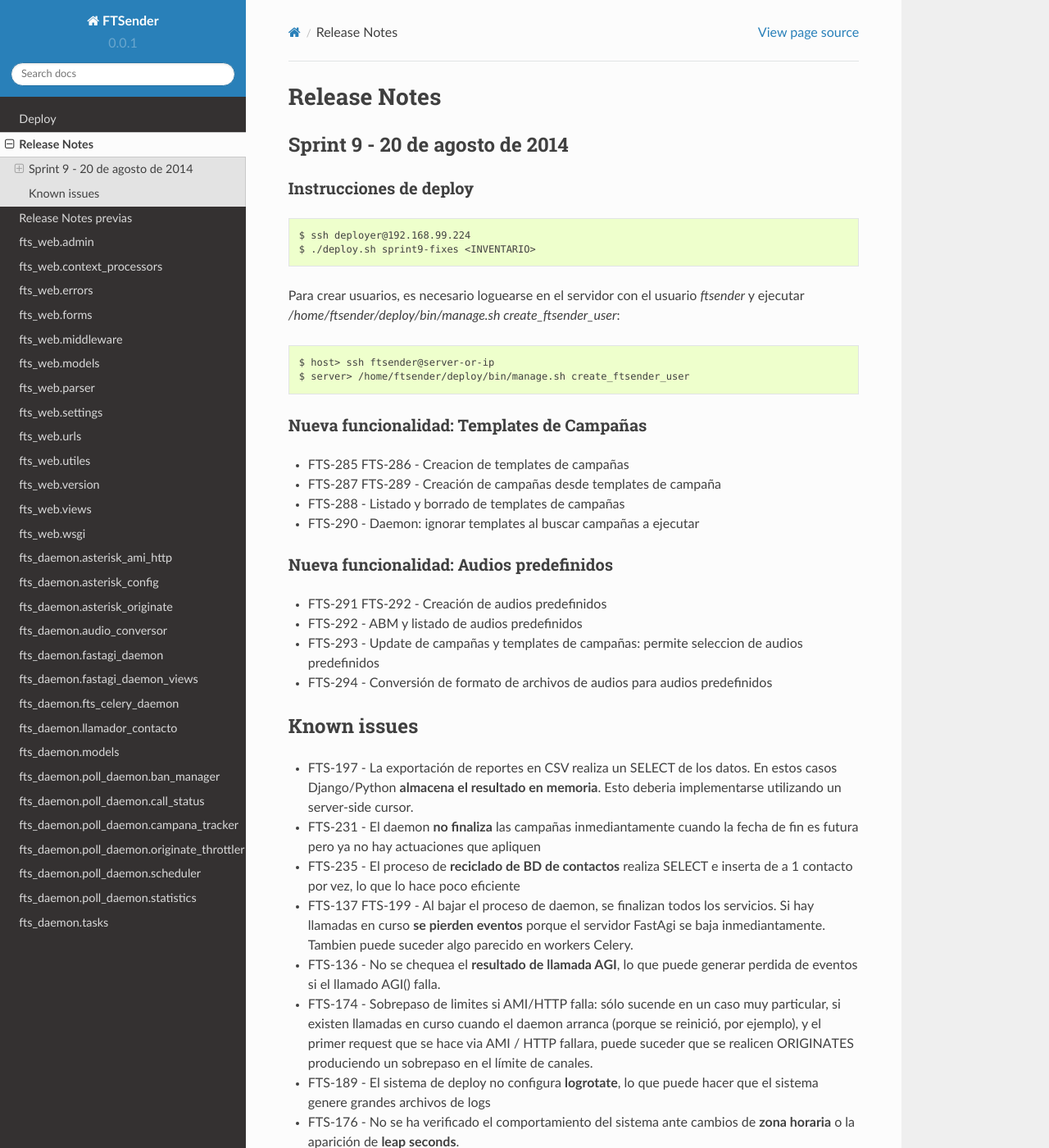
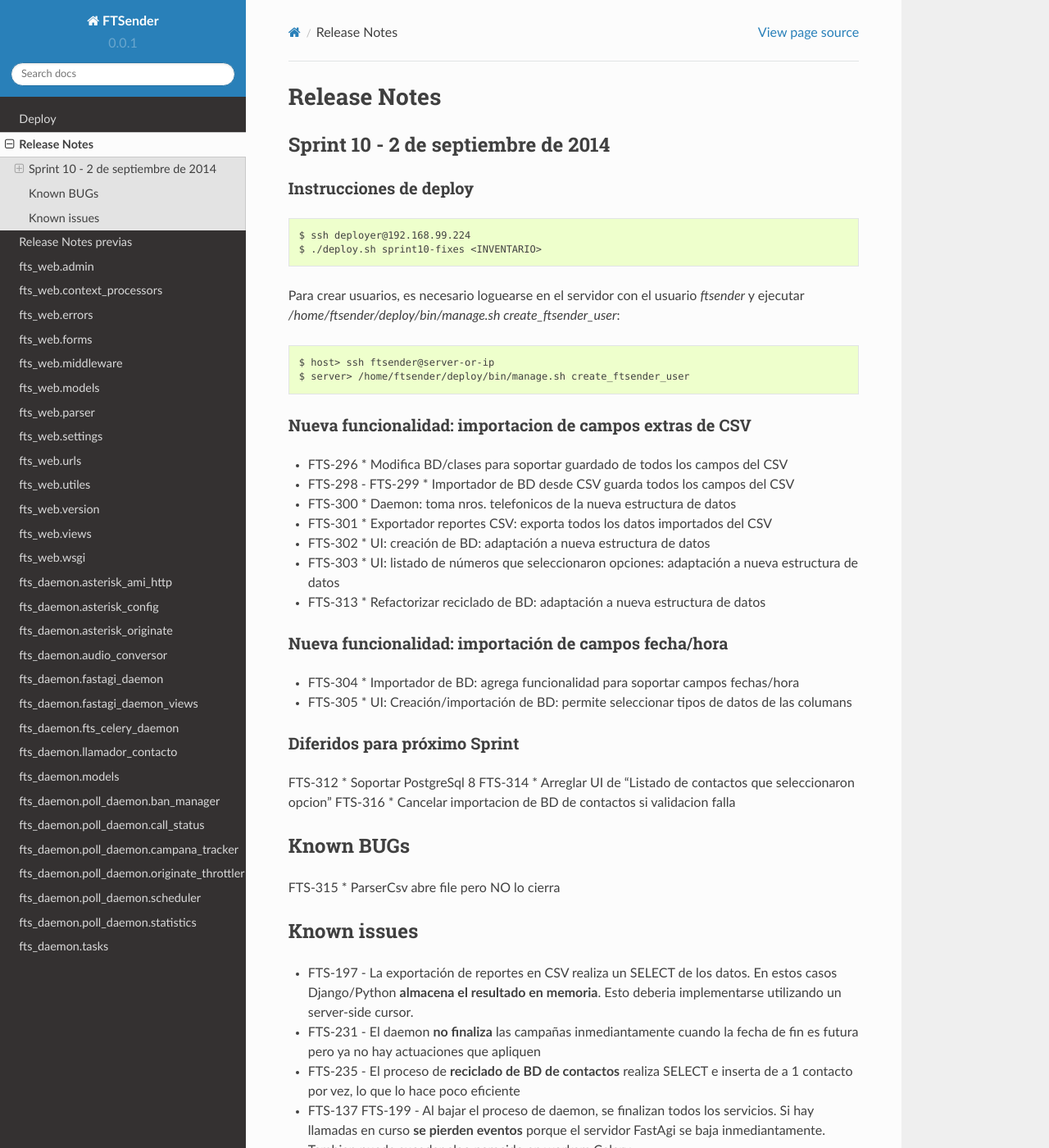
Before and after one commit to aybaker/omnicontact, a Sphinx documentation site: the page built from docs/release_notes.rst, in a window 1280 px wide and 1400 px high. Shown: the whole window at 82% size. Built offline with Sphinx 7.4.7 and the Read the Docs theme 2.0.0, drawn with Linux system fonts in a browser that asks for light colours.

Commit message:
Update release docs

```diff
--- a/docs/release_notes.rst
+++ b/docs/release_notes.rst
@@ -1,8 +1,8 @@
 Release Notes
 =============
 
-Sprint 9 - 20 de agosto de 2014
-------------------------------
+Sprint 10 - 2 de septiembre de 2014
+-----------------------------------
 
 
 Instrucciones de deploy
@@ -12,7 +12,7 @@ Instrucciones de deploy
 .. code::
 
     $ ssh deployer@192.168.99.224
-    $ ./deploy.sh sprint9-fixes <INVENTARIO>
+    $ ./deploy.sh sprint10-fixes <INVENTARIO>
 
 Para crear usuarios, es necesario loguearse en el servidor con el usuario `ftsender`
 y ejecutar `/home/ftsender/deploy/bin/manage.sh create_ftsender_user`:
@@ -23,23 +23,34 @@ y ejecutar `/home/ftsender/deploy/bin/manage.sh create_ftsender_user`:
     $ server> /home/ftsender/deploy/bin/manage.sh create_ftsender_user
 
 
-Nueva funcionalidad: Templates de Campañas
-..........................................
+Nueva funcionalidad: importacion de campos extras de CSV
+........................................................
 
-* FTS-285 FTS-286 - Creacion de templates de campañas
-* FTS-287 FTS-289 - Creación de campañas desde templates de campaña
-* FTS-288 - Listado y borrado de templates de campañas
-* FTS-290 - Daemon: ignorar templates al buscar campañas a ejecutar
+* FTS-296 * Modifica BD/clases para soportar guardado de todos los campos del CSV
+* FTS-298 - FTS-299 * Importador de BD desde CSV guarda todos los campos del CSV
+* FTS-300 * Daemon: toma nros. telefonicos de la nueva estructura de datos
+* FTS-301 * Exportador reportes CSV: exporta todos los datos importados del CSV
+* FTS-302 * UI: creación de BD: adaptación a nueva estructura de datos
+* FTS-303 * UI: listado de números que seleccionaron opciones: adaptación a nueva estructura de datos
+* FTS-313 *	Refactorizar reciclado de BD: adaptación a nueva estructura de datos
 
-Nueva funcionalidad: Audios predefinidos
-........................................
+Nueva funcionalidad: importación de campos fecha/hora
+.....................................................
 
-* FTS-291 FTS-292 - Creación de audios predefinidos
-* FTS-292 - ABM y listado de audios predefinidos
-* FTS-293 - Update de campañas y templates de campañas: permite seleccion
-  de audios predefinidos
-* FTS-294 - Conversión de formato de archivos de audios para audios predefinidos
+* FTS-304 *	Importador de BD: agrega funcionalidad para soportar campos fechas/hora
+* FTS-305 *	UI: Creación/importación de BD: permite seleccionar tipos de datos de las columans
 
+Diferidos para próximo Sprint
+.............................
+
+FTS-312 * Soportar PostgreSql 8
+FTS-314 * Arreglar UI de "Listado de contactos que seleccionaron opcion"
+FTS-316 * Cancelar importacion de BD de contactos si validacion falla
+
+Known BUGs
+----------
+
+FTS-315 * ParserCsv abre file pero NO lo cierra
 
 Known issues
 ------------
```
Also changed, not shown: docs/release_notes_old.rst (+32 -0 lines).
